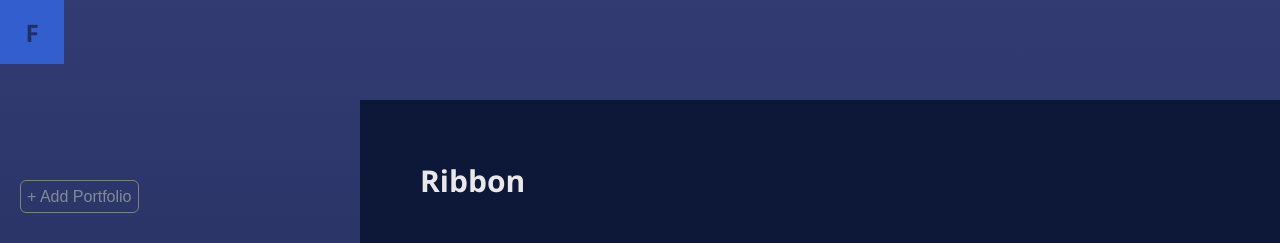
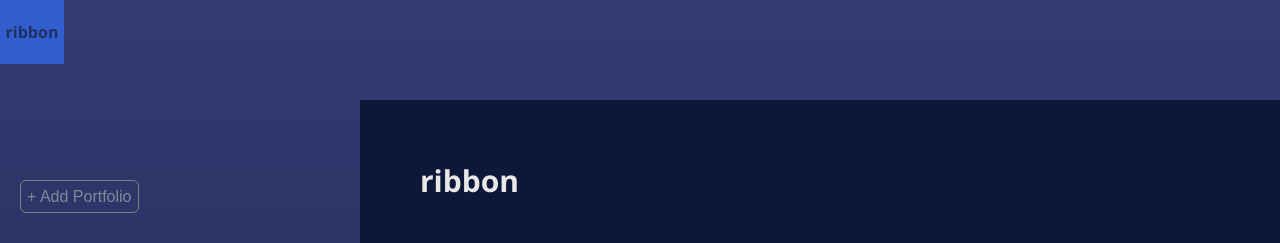
Before and after one commit to VictorChen/ribbon, a React (Create React App) app: page / in a window 1280 px wide. Shown: the top 243 px of the page. Built offline with nearby package versions, Linux system fonts and the light colour scheme.

Commit message:
more rename

```diff
--- a/src/components/Intro.js
+++ b/src/components/Intro.js
@@ -12,7 +12,7 @@ const Wrapper = styled.div`
 const Intro = () => {
   return (
     <Wrapper>
-      <h1>Ribbon</h1>
+      <h1>ribbon</h1>
       <p>
         This free tool allows you to backtest multiple portfolios. You will be
         able to observe how one portfolio compares to another during historical
--- a/src/components/Logo.js
+++ b/src/components/Logo.js
@@ -5,14 +5,14 @@ const Logo = styled.div`
   background-color: #335ece;
   color: #1f3164;
   display: flex;
-  font-size: 24px;
+  font-size: 16px;
   font-weight: bold;
   height: 64px;
   justify-content: center;
   width: 64px;
 
   &:after {
-    content: 'F';
+    content: 'ribbon';
   }
 `;
 
```
Also changed, not shown: 1 other file (tests, documents, lock files or other folders).
